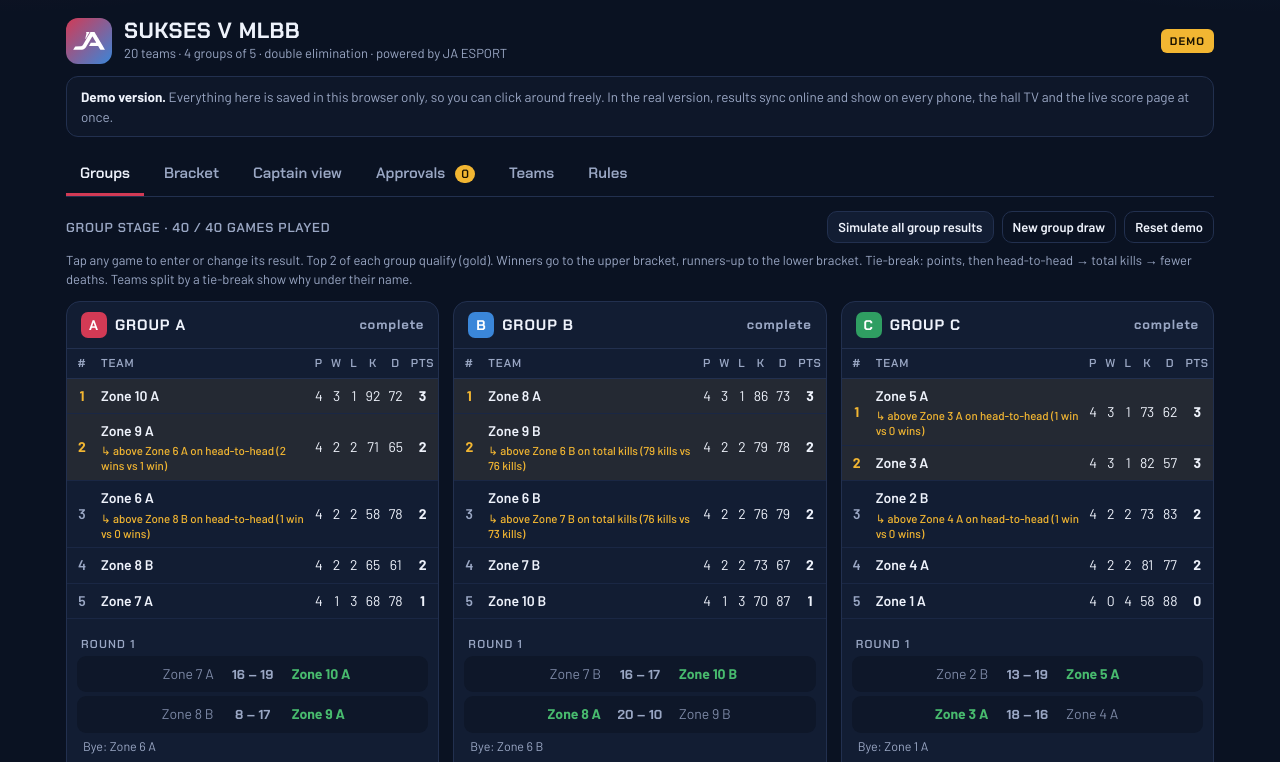
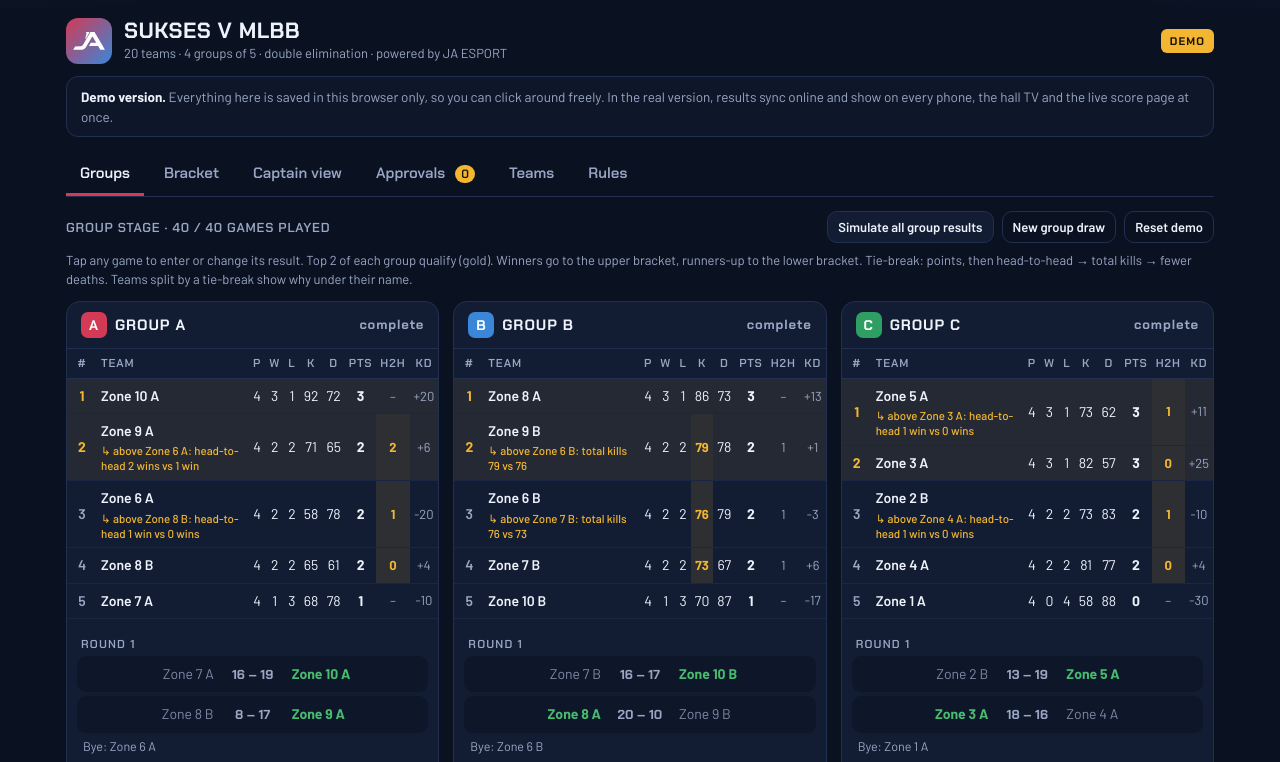
Before and after one commit to juji-atelier/ja-register, a plain HTML site: page tournament.html in a window 1280 px wide. Both pictures are taken after a click on the button "Simulate all group results". Shown: the top 762 px of the page. Drawn offline with Linux system fonts and the light colour scheme.

Commit message:
Tournament demo: H2H and KD columns, deciding tie-break cell highlighted, shorter notes
Co-Authored-By: Claude Opus 5.5 <noreply@anthropic.com>
Claude-Session: https://claude.ai/code/session_01LvmPJ32ox4ymtkdb7GmisZ

```diff
--- a/tournament.html
+++ b/tournament.html
@@ -85,6 +85,8 @@
   .m.rep{border-color:var(--warn)}
   .m .tag{font:700 10px var(--hd);letter-spacing:.06em;padding:2px 6px;border-radius:5px;background:var(--warn);color:#1a1200}
   .bye{color:var(--mist);font-size:12.5px;margin:2px 6px}
+  td.tbc{color:var(--mist);font-size:13px}
+  td.tbc.hit{color:var(--crown);font-weight:700;background:rgba(242,182,50,.12)}
   .tbn{font-size:11.5px;color:var(--crown);font-weight:500;line-height:1.3;margin-top:2px}
   .tbn.bad{color:#ffb4a8;font-weight:700}
   .tbrow{border-color:rgba(242,182,50,.35)}
@@ -269,20 +271,22 @@ function standings(g){
   let n=0; (S.tbm||[]).forEach(e=>{ if (e.g===g && e.w && R[e.w]) { R[e.w].org=++n; R[e.w].how=e.kind; } });
   const crit = tbList().concat("org");   // last: organiser decision (coin toss)
   const val = (r,c) => c==="h2h"?r.h2h : c==="kd"?r.kd : c==="kills"?r.k : c==="org"?r.org : -r.d;
-  const show = (r,c) => c==="h2h"?r.h2h+(r.h2h===1?" win":" wins") : c==="kd"?(r.kd>0?"+":"")+r.kd : c==="kills"?r.k+" kills" : r.d+" deaths";
+  const show = (r,c) => c==="h2h"?r.h2h+(r.h2h===1?" win":" wins") : c==="kd"?(r.kd>0?"+":"")+r.kd : c==="kills"?r.k : r.d;
   rows.sort((x,y)=>y.pts-x.pts);
   const out = [];
   for (let i=0;i<rows.length;){
     let j=i; while (j<rows.length && rows[j].pts===rows[i].pts) j++;
     const tied = rows.slice(i,j);
     if (tied.length>1 && rows[i].p>0){
+      tied.forEach(r=>r.tied=true);
       const ids = new Set(tied.map(r=>r.id));
       for (const m of S.gm) if (m.g===g && m.w && ids.has(m.a) && ids.has(m.b)) R[m.w==="a"?m.a:m.b].h2h++;
       tied.sort((x,y)=>{ for (const c of crit){ const d=val(y,c)-val(x,c); if (d) return d; } return 0; });
       for (let k=0;k<tied.length-1;k++){
         const up=tied[k], dn=tied[k+1], c=crit.find(c=>val(up,c)!==val(dn,c));
+        if (c) { up.by=up.by||c; dn.by=dn.by||c; }
         if (c==="org") up.note=(up.note?up.note+"; ":"")+"above "+T(dn.id).name+" by "+(up.how==="game"?"winning the tiebreaker game":"the organiser's coin toss");
-        else if (c) up.note=(up.note?up.note+"; ":"")+"above "+T(dn.id).name+" on "+TB[c].short+" ("+show(up,c)+" vs "+show(dn,c)+")";
+        else if (c) up.note=(up.note?up.note+"; ":"")+"above "+T(dn.id).name+": "+TB[c].short+" "+show(up,c)+" vs "+show(dn,c);
         else { up.unresolved=dn.unresolved=true; up.note=(up.note?up.note+"; ":"")+"level with "+T(dn.id).name+" on every tie-break: organiser decides"; }
       }
     }
@@ -323,9 +327,9 @@ function rGroups(){
   for (const g of GROUPS){
     const st = standings(g);
     h += `<div class="card"><h3><span class="g" style="background:${GCOL[g]}">${g}</span>GROUP ${g}${groupDone(g)?' <span class="sub" style="margin-left:auto">complete</span>':''}</h3>
-      <table><tr><th>#</th><th class="l">TEAM</th><th>P</th><th>W</th><th>L</th><th>K</th><th>D</th><th>PTS</th></tr>`;
+      <table><tr><th>#</th><th class="l">TEAM</th><th>P</th><th>W</th><th>L</th><th>K</th><th>D</th><th title="Points: 1 per win">PTS</th><th title="Head-to-head: wins against the other teams on the same points">H2H</th><th title="Kill difference: kills minus deaths">KD</th></tr>`;
     st.forEach((r,i)=>{ h += `<tr class="${i<2?'q':''}"><td class="rk">${i+1}</td><td class="l"><span class="tn">${name(r.id)}</span>${(()=>{ const imp = r.unresolved && i<=2 && st.some((x,j)=>j!==i && j<=2 && x.unresolved && x.pts===r.pts);
-   return (r.note?`<div class="tbn${imp?' bad':''}">${imp?'⚠ ':'↳ '}${esc(imp||!r.unresolved?r.note:r.note.replace('organiser decides','no effect on qualifying'))}</div>`:'') + (imp?(tbPending(r.id)?`<div class="tbn" style="color:var(--mist)">⏳ tiebreaker game scheduled (see TIEBREAKER below)</div>`:`<div style="display:flex;gap:6px;flex-wrap:wrap"><button class="sm coin" data-tbg="${g}|${r.id}">Schedule tiebreaker game</button><button class="sm coin" data-coin="${g}|${r.id}">Won the coin toss ⬆</button></div>`):''); })()}</td><td>${r.p}</td><td>${r.w}</td><td>${r.l}</td><td>${r.k}</td><td>${r.d}</td><td class="pts">${r.pts}</td></tr>`; });
+   return (r.note?`<div class="tbn${imp?' bad':''}">${imp?'⚠ ':'↳ '}${esc(imp||!r.unresolved?r.note:r.note.replace('organiser decides','no effect on qualifying'))}</div>`:'') + (imp?(tbPending(r.id)?`<div class="tbn" style="color:var(--mist)">⏳ tiebreaker game scheduled (see TIEBREAKER below)</div>`:`<div style="display:flex;gap:6px;flex-wrap:wrap"><button class="sm coin" data-tbg="${g}|${r.id}">Schedule tiebreaker game</button><button class="sm coin" data-coin="${g}|${r.id}">Won the coin toss ⬆</button></div>`):''); })()}</td><td>${r.p}</td><td>${r.w}</td><td>${r.l}</td><td class="${r.by==='kills'?'tbc hit':''}">${r.k}</td><td class="${r.by==='deaths'?'tbc hit':''}">${r.d}</td><td class="pts">${r.pts}</td><td class="tbc${r.by==='h2h'?' hit':''}">${r.tied?r.h2h:'–'}</td><td class="tbc${r.by==='kd'?' hit':''}">${r.kd>0?'+':''}${r.kd}</td></tr>`; });
     h += `</table><div class="matches">`;
     for (let r=1;r<=5;r++){
       h += `<div class="rnd">ROUND ${r}</div>`;
```
